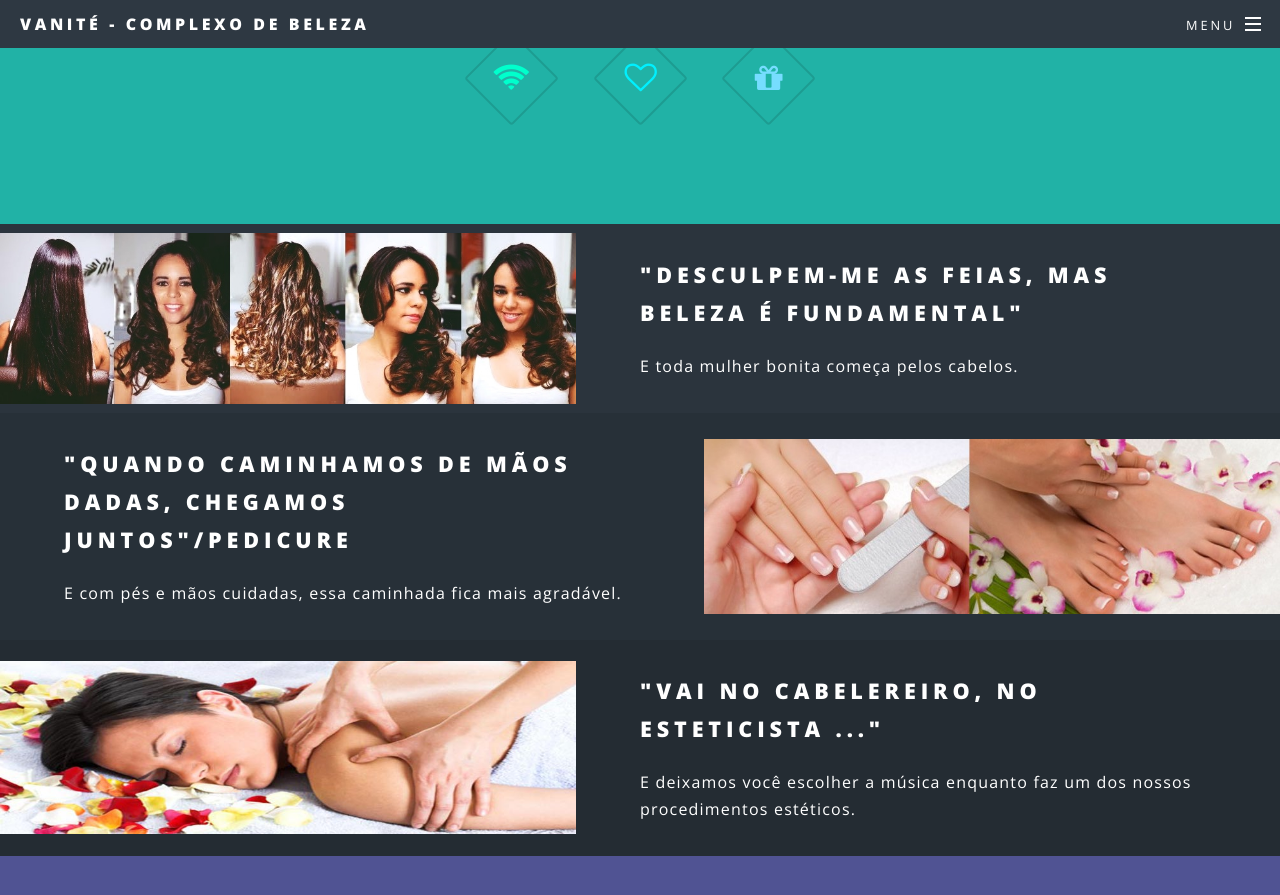
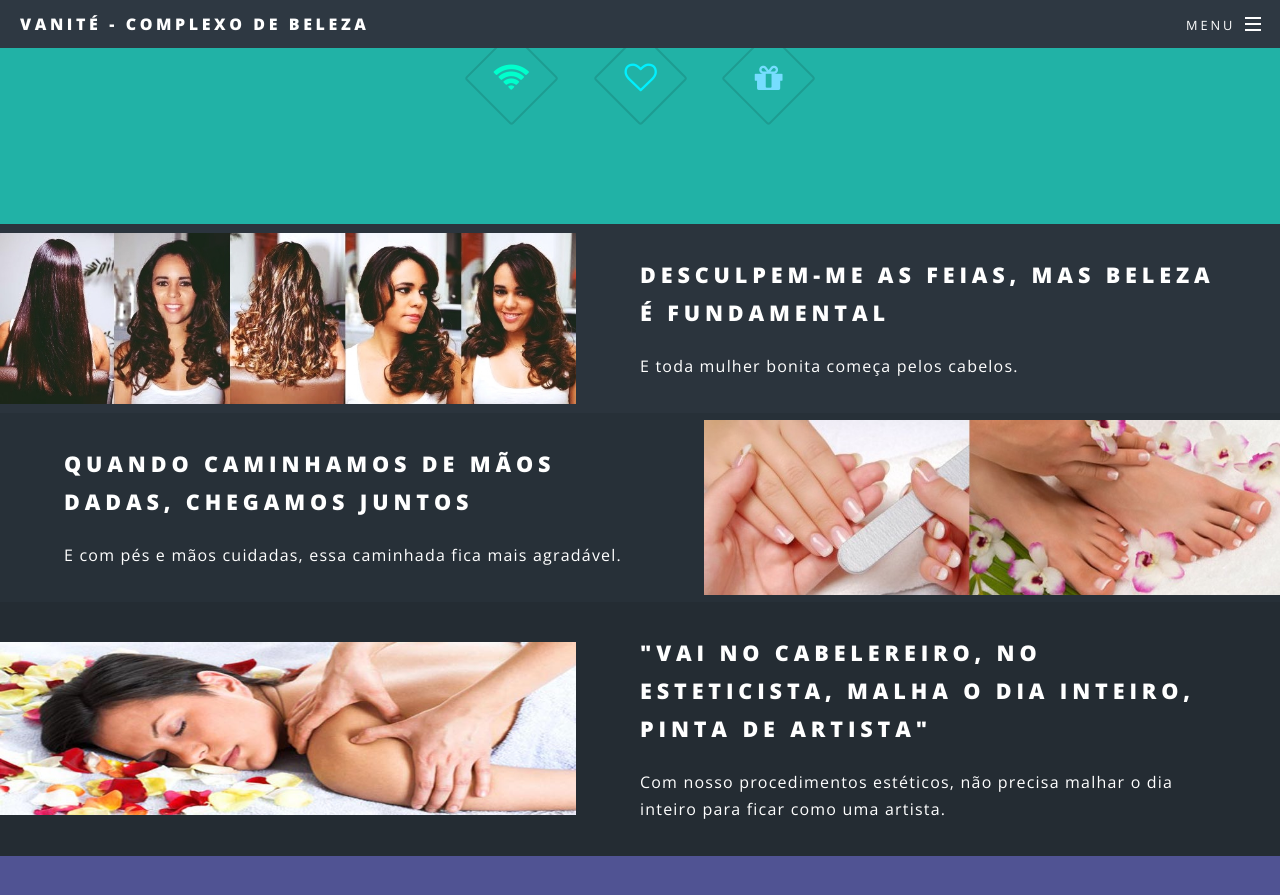
Before and after one commit to complexovanite/complexovanite.github.io, a Jekyll site: the page built from index.html, in a window 1280 px wide and 900 px high, scrolled down 1219 px. Shown: the top 895 px of the window. Built offline with Jekyll 4.4.1, drawn with Linux system fonts in a browser that asks for light colours.

Commit message:
Melhorando a frase sobre estética

```diff
--- a/index.html
+++ b/index.html
@@ -33,21 +33,21 @@ layout: landing
 					<section id="two" class="wrapper alt style2">
 						<section class="spotlight">
 							<div class="image"><img src="images/pic01.jpg" alt="" /></div><div class="content">
-								<h2>"Desculpem-me as feias, mas beleza é fundamental"<br/></h2>
+								<h2>Desculpem-me as feias, mas beleza é fundamental<br/></h2>
 								<p>E toda mulher bonita começa pelos cabelos.
 								</p>
 							</div>
 						</section>
 						<section class="spotlight">
 							<div class="image"><img src="images/pic02.jpg" alt="" /></div><div class="content">
-								<h2>"Quando caminhamos de mãos dadas, chegamos juntos"/Pedicure</h2>
+								<h2>Quando caminhamos de mãos dadas, chegamos juntos</h2>
 								<p>E com pés e mãos cuidadas, essa caminhada fica mais agradável.</p>
 							</div>
 						</section>
 						<section class="spotlight">
 							<div class="image"><img src="images/pic03.jpg" alt="" /></div><div class="content">
-								<h2>"Vai no cabelereiro, No esteticista ..."</h2>
-								<p>E deixamos você escolher a música enquanto faz um dos nossos procedimentos estéticos.</p>
+								<h2>"Vai no cabelereiro, No esteticista, Malha o dia inteiro, Pinta de artista"</h2>
+								<p>Com nosso procedimentos estéticos, não precisa malhar o dia inteiro para ficar como uma artista.</p>
 							</div>
 						</section>
 
```
